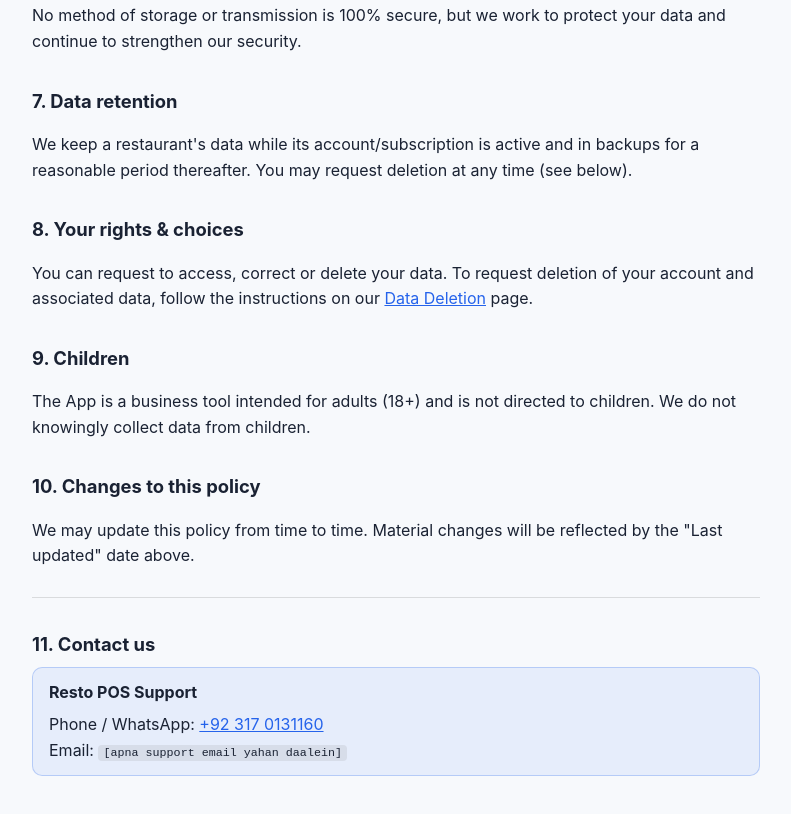
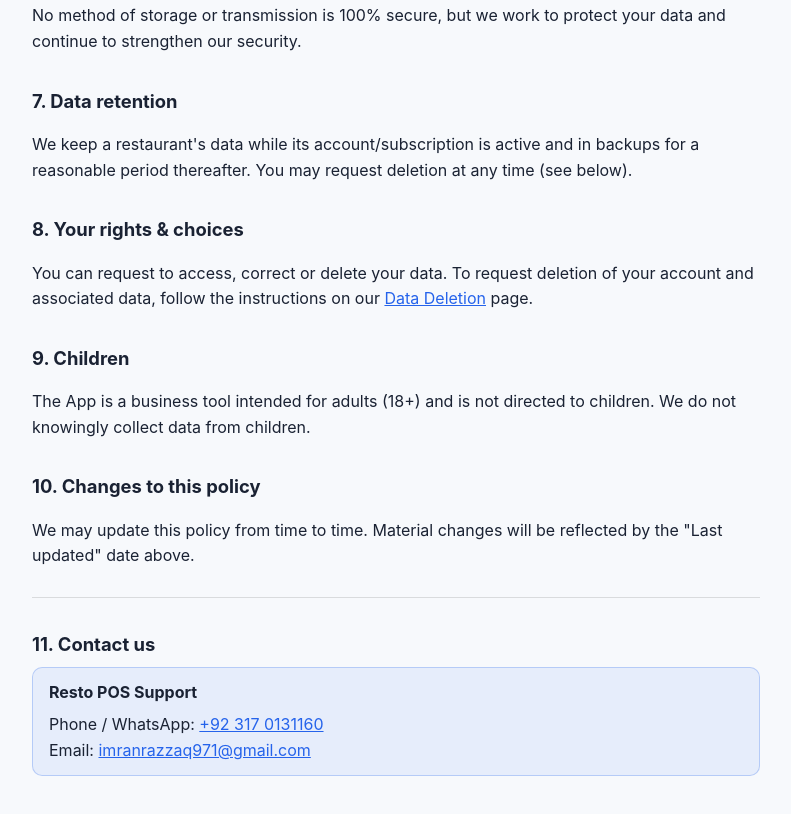
Before and after one commit to itsmemuhammadimran52-gif/resto-pos-legal, a plain HTML site: page privacy-policy.html in a window 1280 px wide. Shown: the part 1706-2520 px from the top of the page, without its empty margins (244-1035 px from the left). Drawn offline with Linux system fonts and the light colour scheme.

Commit message:
Add support email (imranrazzaq971@gmail.com)

```diff
--- a/privacy-policy.html
+++ b/privacy-policy.html
@@ -116,7 +116,7 @@
   <div class="box">
     <p style="margin:0 0 6px"><strong>Resto POS Support</strong></p>
     <p style="margin:0">Phone / WhatsApp: <a href="tel:+923170131160">+92 317 0131160</a><br>
-    Email: <code>[apna support email yahan daalein]</code></p>
+    Email: <a href="mailto:imranrazzaq971@gmail.com">imranrazzaq971@gmail.com</a></p>
   </div>
 </body>
 </html>
```
Also changed, not shown: data-deletion.html (+1 -1 lines), terms-of-service.html (+1 -1 lines).
